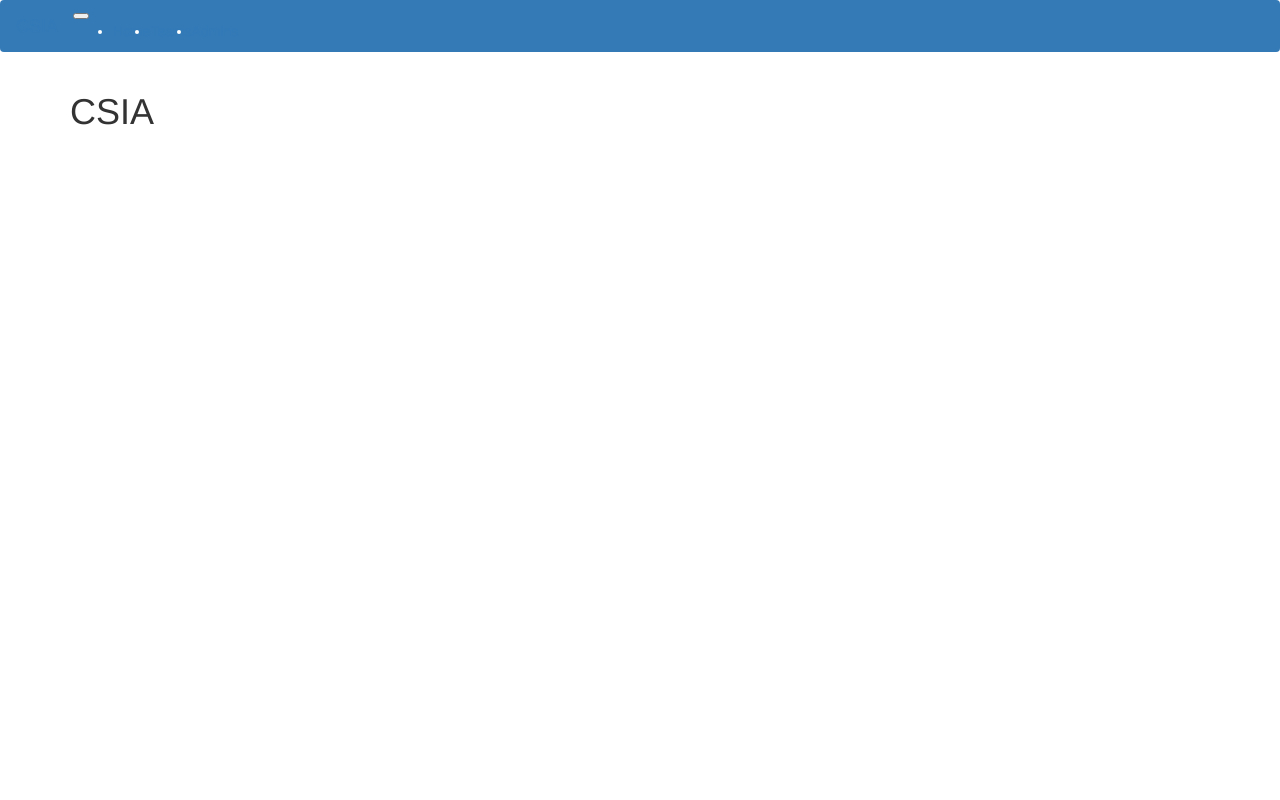
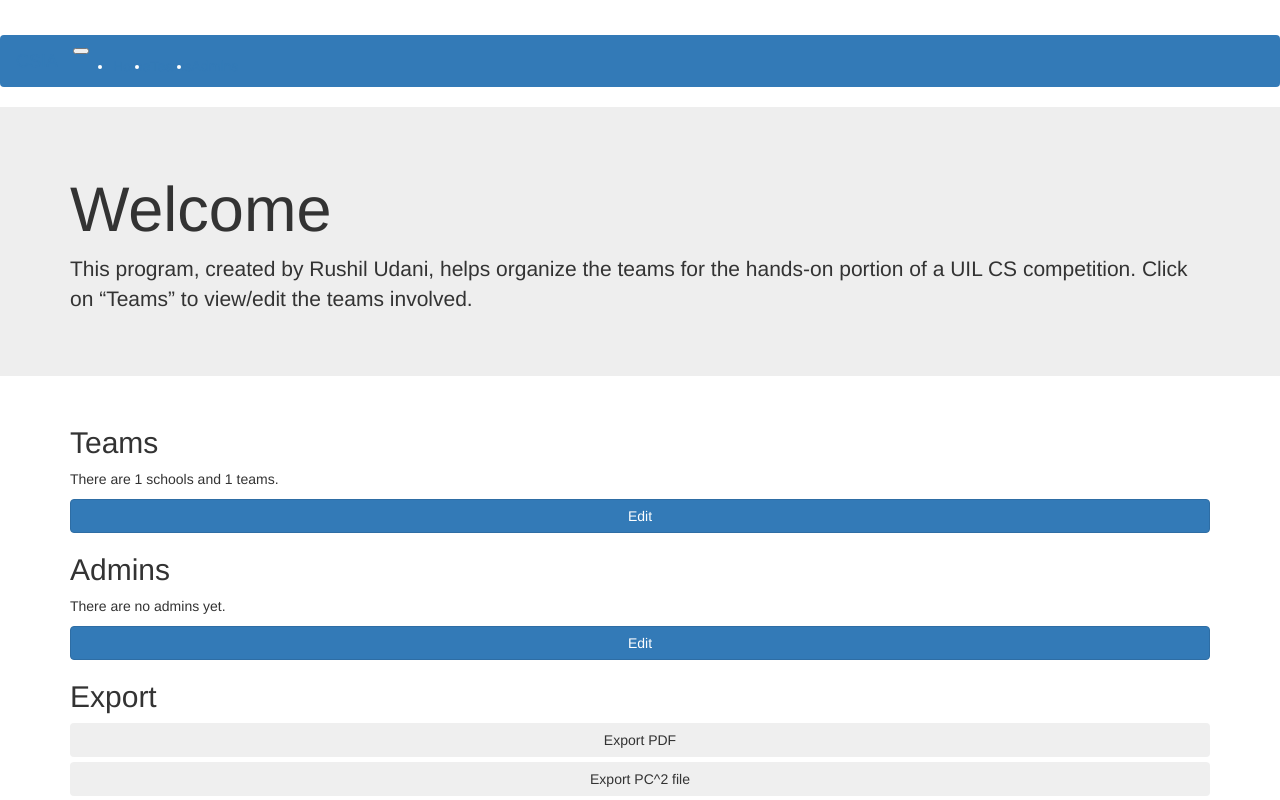
Before and after one commit to PistachioCake/CSIA, a Flask app: template app/templates/index.html in a window 1280 px wide. Run offline with Flask 2, Linux system fonts and the light colour scheme; the template is opened without the code that fills it: most values are stand-ins (such as "Sample title", 1, 10 or a date in 2020); some libraries are stand-ins or nearby versions.

Commit message:
Add a nice landing page for the app.
app/templates/base.html: Fix the navbar to the top and create more
options for layout.
app/templates/index.html: Add a jumbotron and some cards to the page.
app/routes.py: render the index page properly.

```diff
--- a/app/routes.py
+++ b/app/routes.py
@@ -6,7 +6,14 @@ from app import actions
 @app.route('/')
 @app.route('/index')
 def index():
-    return render_template("index.html", title="Home")
+    comp1 = actions.get_or_make_competition(name="comp1")
+    schools = actions.get_schools(competition=comp1)
+    school_count = len(schools)
+    team_count = 0
+    for school in schools:
+        team_count += len(actions.get_teams(school=school))
+    # db.session.query(Team).filter(Team.school.in_(schools)).count()
+    return render_template("index.html", title="Home", school_count=school_count, team_count=team_count)
 
 @app.route('/teams', methods=['GET', 'POST'])
 def teams():
--- a/app/templates/base.html
+++ b/app/templates/base.html
@@ -4,8 +4,10 @@
 	{% if title %}{{ title }} - CSIA{% else %}CSIA{% endif %}
 {% endblock %}
 
+{% block body_attribs %} style="padding-top: 4rem"{% endblock %}
+
 {% block navbar %}
-<nav class="navbar navbar-expand-lg navbar-dark bg-primary" style="margin-bottom: 20px;">
+<nav class="navbar navbar-expand-lg navbar-dark fixed-top bg-primary">
 	<a class="navbar-brand" href="#">CSIA</a>
 	<button class="navbar-toggler" type="button" data-toggle="collapse" data-target="#navbarNav" aria-controls="navbarNav" aria-expanded="false" aria-label="Toggle navigation">
 		<span class="navbar-toggler-icon"></span>
@@ -21,7 +23,7 @@
 {% endblock %}
 
 {% block content %}
-<main class="container" role="main">
+<main {% if container is not defined or container %}class="container" {% endif %}role="main">
 		{% with messages = get_flashed_messages() %}
 		{% if messages %}
 			{% for message in messages %}
--- a/app/templates/index.html
+++ b/app/templates/index.html
@@ -1,5 +1,45 @@
 {% extends "base.html" %}
 
+{% block body_attribs %} style="padding-top: 3.5rem"{% endblock %}
+
+{% set container = False %} {# in order to prevent <main> from constricting the viewport of the jumbotron #}
+
 {% block app_content %}
-	<h1>CSIA</h1>
+<div class="jumbotron">
+	<div class="container">
+		<h1 class="display-3">Welcome</h1>
+		<p class="lead">
+			This program, created by Rushil Udani, helps organize the teams for the hands-on portion of a UIL CS competition.
+			Click on &OpenCurlyDoubleQuote;Teams&CloseCurlyDoubleQuote; to view/edit the teams involved.
+		</p>
+	</div>
+</div>
+
+<div class="container">
+	<div class="card-deck">
+		<div class="card">
+			<div class="card-body">
+				<h2 class="card-title">Teams</h2>
+				<p class="card-text">There are {{ school_count }} schools and {{ team_count }} teams.</p>
+				<a href="{{ url_for('teams') }}" class="btn btn-primary btn-block">Edit</a>
+			</div>
+		</div>
+		<div class="card">
+			<div class="card-body">
+				<h2 class="card-title">Admins</h2>
+				<p class="card-text">There are no admins yet.</p>
+				<a href="{{ url_for('admins') }}" class="btn btn-primary btn-block">Edit</a>
+			</div>
+		</div>
+		<div class="card">
+			<div class="card-body">
+				<h2 class="card-title">Export</h2>
+				<button class="btn btn-secondary btn-block">Export PDF</button>
+				<button class="btn btn-secondary btn-block">Export PC^2 file</button>
+			</div>
+		</div>
+	</div>
+</div>
+
+
 {% endblock %}
```
